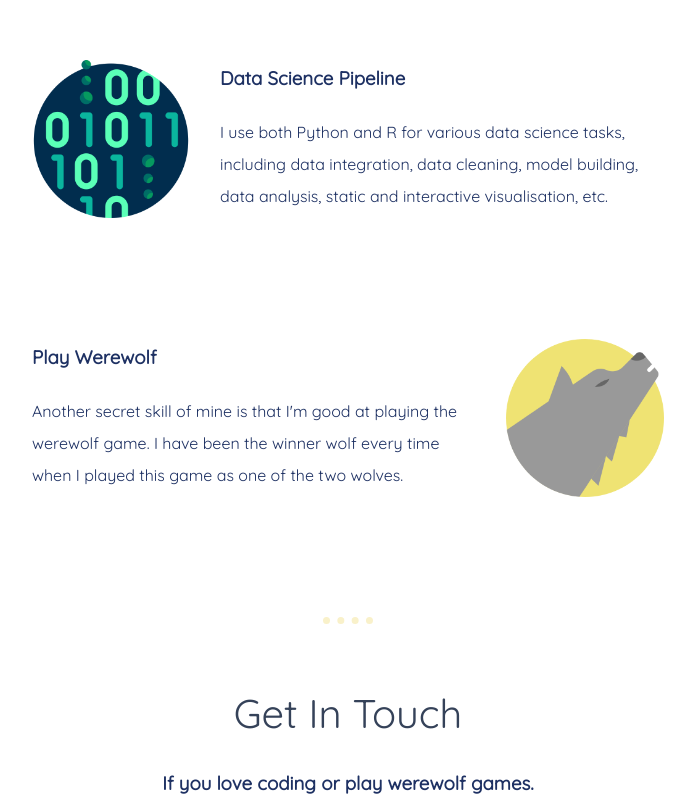
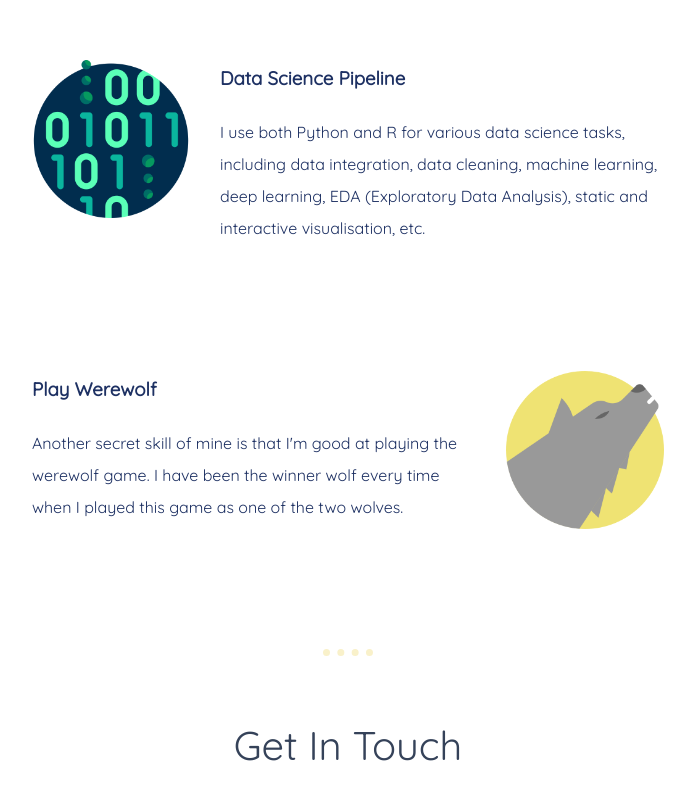
Before and after one commit to JeanHung/homepage, a plain HTML site: page index.html in a window 1280 px wide. Shown: the part 1259-2059 px from the top of the page, without its empty margins (292-987 px from the left). Drawn offline with Linux system fonts and the light colour scheme; a web font is replaced by a local one.

Commit message:
edited skills

```diff
--- a/index.html
+++ b/index.html
@@ -35,7 +35,7 @@
           <div class="skill-row">
             <img class="skills-img" src="CSS - My Site Images/binary-code.png" alt="skill-1">
             <h3>Data Science Pipeline</h3>
-            <p >I use both Python and R for various data science tasks, including data integration, data cleaning, model building, data analysis, static and interactive visualisation, etc. </p>
+            <p >I use both Python and R for various data science tasks, including data integration, data cleaning, machine learning, deep learning, EDA (Exploratory Data Analysis), static and interactive visualisation, etc. </p>
           </div>
           <div class="skill-row">
             <img class="skills-wolf" src="CSS - My Site Images/wolf.png" alt="skill-2">
```
